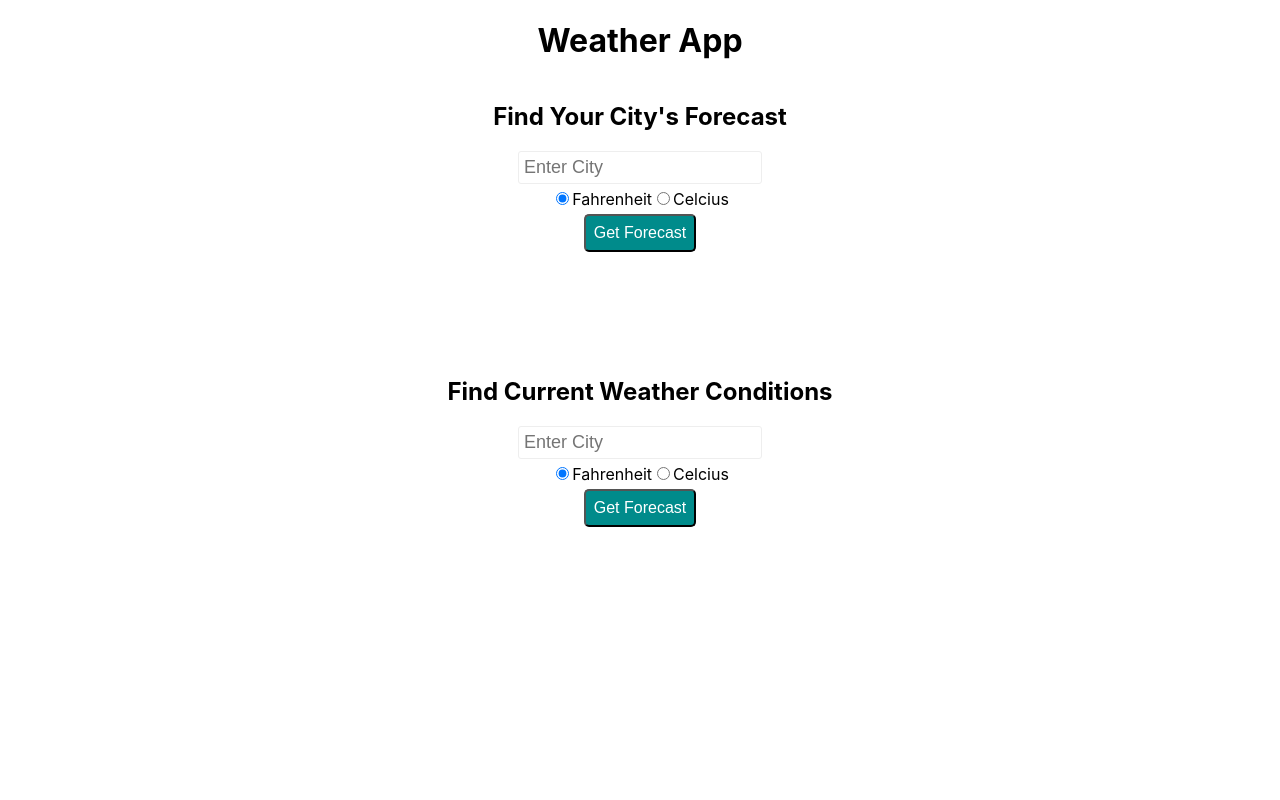
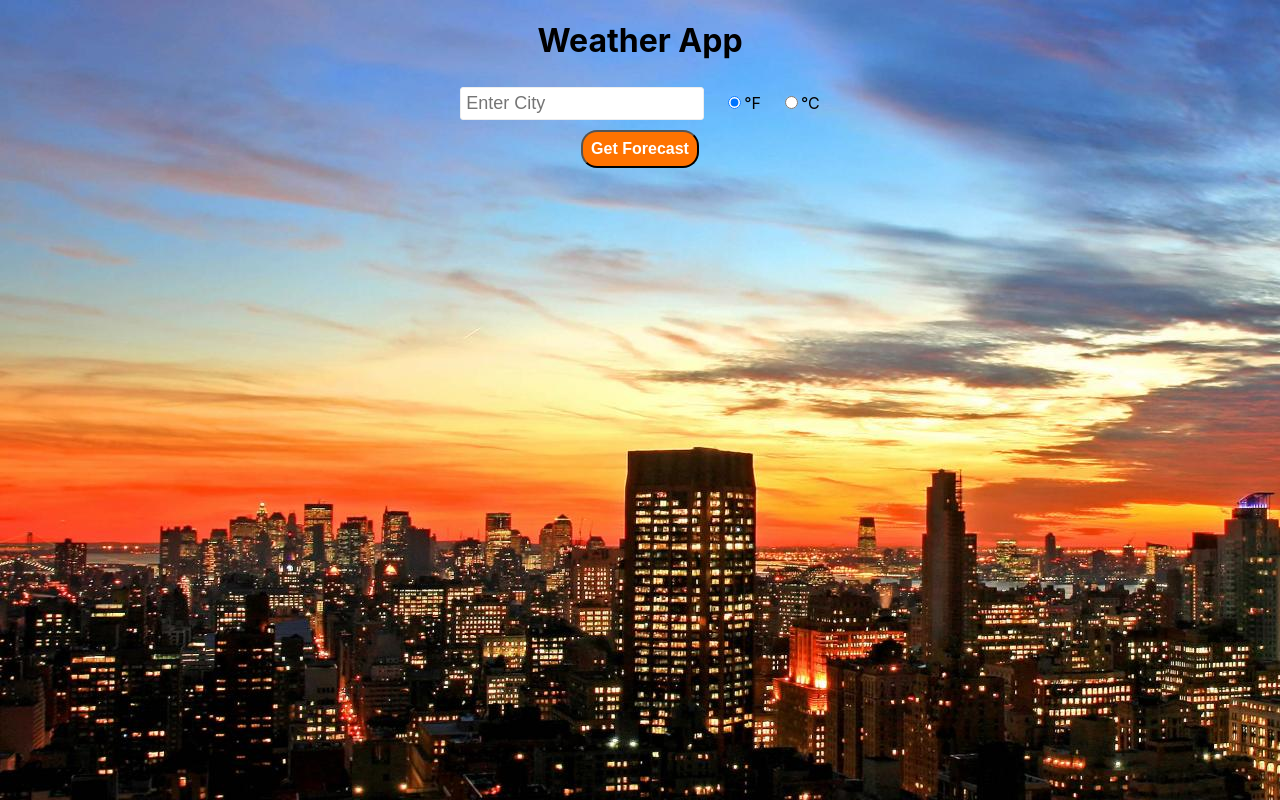
Before and after one commit to Revlisc/weatherApp, a React (Create React App) app: page / in a window 1280 px wide. Built offline with nearby package versions, Linux system fonts and the light colour scheme.

Commit message:
all data working, some styling

```diff
--- a/src/App.css
+++ b/src/App.css
@@ -3,6 +3,8 @@
   min-height: 100vh;
   flex-direction: column;
   display: flex;
+  background-image: url('./weatherbackground.jpg');
+
 }
 
 .App-logo {
--- a/src/App.js
+++ b/src/App.js
@@ -2,6 +2,7 @@ import logo from './logo.svg';
 import './App.css';
 import Forecast from './Components/Forecast/Forecast'
 import SevenDay from './Components/SevenDay/SevenDay'
+import ForecastCall from './Components/ForecastCall'
 
 function App() {
   return (
@@ -11,7 +12,7 @@ function App() {
       </div>
       <div>
         <Forecast />
-        <SevenDay />
+
       </div>
     </div>
   );
--- a/src/Components/Conditions/Condition.js
+++ b/src/Components/Conditions/Condition.js
@@ -10,9 +10,16 @@ const Conditions = (props) => {
            {props.loading && <div className='loading' />}
 
            {props.responseObj.cod === 200 ?
-               <div>
-                   <p><strong>{props.responseObj.name}</strong></p>
-                   <p>It is currently {Math.round(props.responseObj.main.temp)} degrees out with {props.responseObj.weather[0].description}.</p>
+               <div className='currentContainer'>
+                   <h2 className='cityHeader'><strong>{props.responseObj.name}</strong></h2>
+                   <div className='currentInfo'>
+                        <div ><img className="wicon" src={`http://openweathermap.org/img/wn/${props.responseObj.weather[0].icon}@4x.png`} alt="Weather icon"/></div>
+                        <h1 className='currentWeather'> {Math.round(props.responseObj.main.temp)}° </h1>
+                        <div className='extraInfo'>
+                            <p >{props.responseObj.weather[0].description}</p>
+                            <p >Humidity: {props.responseObj.main.humidity}%</p>
+                        </div>
+                    </div>
                </div>
            : null
            }
--- a/src/Components/Conditions/Conditions.css
+++ b/src/Components/Conditions/Conditions.css
@@ -18,7 +18,69 @@
     margin: 10px auto;
 }
 
+.dataRow {
+    display: inline-block;
+}
+
+.currentContainer {
+    border: 1px solid lightgray;
+    border-radius: 1rem;
+    text-align: center;
+    background-color: rgba(202, 209, 211, 0.75);
+    margin: 0 auto;
+    display: inline-block;
+}
+
+.currentWeather {
+    font-size: 72px;
+    display: inline-flex;
+    color:rgb(236, 242, 247);
+}
+
+.currentInfo {
+    display: flex;
+}
+
+.extraInfo {
+    display: block;
+    margin-top: 3rem;
+    margin-right: 2rem;
+    margin-left: 2rem;
+}
+
+.forecastContainer {
+    background-color: rgba(202, 209, 211, 0.9);
+    border: 1px solid gray;
+    border-radius: 1.5rem;
+    max-width: 60%;
+    margin: 0 auto;
+}
+
 @keyframes spin {
     0% {transform: rotate(0deg);}
     100% {transform: rotate(360deg);}
 }
+
+@media only screen and (max-width: 425px) {
+    .currentInfo {
+        display: block;
+    }
+
+    .currentWeather {
+        margin: 0;
+        padding: 0;
+    }
+}
+
+@media only screen and (max-width: 1120px) {
+    .forecastContainer {
+        max-width: 100%;
+    }
+}
+
+@media only screen and (max-width: 850px) {
+    .forecastContainer {
+        display: grid;
+        grid-template-columns: repeat(auto-fill,minmax(100px,1fr));
+    }
+}
--- a/src/Components/Forecast/Forecast.css
+++ b/src/Components/Forecast/Forecast.css
@@ -3,7 +3,7 @@
     border: 1px solid #EEEEEE;
     padding: 5px;
     border-radius: 3px;
-    display: block;
+    display: inline-block;
     margin: 5px auto;
 }
 .form:focus {
@@ -13,15 +13,21 @@
 }
 .selector {
     font-size: small;
+    margin-left: 1.5rem;
 }
 .button {
     display: block;
     margin: 10px auto;
     padding: .5rem;
     font-size: 1em;
-    background: darkcyan;
-    border-radius: 5px;
+    font-weight: bold;
+    background: rgb(255, 115, 0);
+    border-radius: 1rem;
     color: white;
     cursor: pointer;
     margin: 5px auto;
 }
+
+.searchbar {
+    display: inline-block;
+}
--- a/src/Components/Forecast/Forecast.js
+++ b/src/Components/Forecast/Forecast.js
@@ -1,5 +1,7 @@
 import React, { useState } from 'react';
 import Conditions from '../Conditions/Condition'
+import SevenDayConditions from '../SevenDayCondition/SevenDayCondition';
+import SevenDay from '../SevenDay/SevenDay';
 
 import './Forecast.css';
 
@@ -12,6 +14,9 @@ const Forecast = () => {
     let [error, setError] = useState(false)
     let [loading, setLoading] = useState(false)
 
+    let [clicked, setClicked] = useState(false)
+
+    //new additions
 
 
     function getForecast(e) {
@@ -56,27 +61,33 @@ const Forecast = () => {
         //{JSON.stringify(responseObj)}
         //</div>
     }
+    //<button className='button' type='button' onClick={() => <SevenDay city={city} unit={unit} />}>See full forecast</button>
+
 
     return (
         <div>
-            <h2>Find Your City's Forecast</h2>
 
-            <form onSubmit={getForecast}>
+            <form onSubmit={getForecast} className='searchbar'>
                 <input className='form' type='text' placeHolder='Enter City' maxLength='50' value={city} onChange={(e) => setCity(e.target.value)} />
                 <label>
                     <input className='selector' type='radio' name='units' checked={unit === 'imperial'} value='imperial' onChange={(e) => setUnit(e.target.value)} />
-                    Fahrenheit
+                    °F
                 </label>
                 <label>
                     <input className='selector' type='radio' name='units' checked={unit === 'metric'} value='metric' onChange={(e) => setUnit(e.target.value)} />
-                    Celcius
+                    °C
                 </label>
-                <button className='button' type='submit'>Get Forecast</button>
+                <button className='button' type='submit' onClick={() => setClicked(true)}>Get Forecast</button>
             </form>
 
             <Conditions responseObj={responseObj} error={error} loading={loading} />
+            {clicked ? <SevenDay city={city} unit={unit} /> : null }
         </div>
     )
+
+
 }
 
+
+
 export default Forecast;
--- /dev/null
+++ b/src/Components/ForecastCall.js
@@ -0,0 +1,19 @@
+import React from 'react'
+import Forecast from './Forecast/Forecast';
+import SevenDay from './SevenDay/SevenDay';
+
+const ForecastCall = () => {
+
+
+
+
+
+    return (
+        <div>
+            <Forecast />
+
+        </div>
+    )
+}
+
+export default ForecastCall;
--- a/src/Components/SevenDay/SevenDay.js
+++ b/src/Components/SevenDay/SevenDay.js
@@ -2,12 +2,12 @@ import React, { useState } from 'react';
 import SevenDayConditions from '../SevenDayCondition/SevenDayCondition';
 import '../Forecast/Forecast.css'
 
-const SevenDay = () => {
+const SevenDay = ({city, unit}) => {
 
     let [sevenData, setSevenData] = useState(null)
 
-    let [city, setCity] = useState('');
-    let [unit, setUnit] = useState('imperial');
+    // let [city, setCity] = useState('');
+    // let [unit, setUnit] = useState('imperial');
 
     let [error, setError] = useState(false)
     let [loading, setLoading] = useState(false)
@@ -16,7 +16,7 @@ const SevenDay = () => {
 
     function getSevenDay(e) {
 
-        e.preventDefault()
+        //e.preventDefault()
 
 
 
@@ -37,14 +37,8 @@ const SevenDay = () => {
     }
     //<SevenDayConditions sevenData={sevenData} />
     //<button onClick={getSevenDay}>Get Forecast</button>
-
-    return (
-        <div>
-           <h2>Find Current Weather Conditions</h2>
-
-
-
-           <form onSubmit={getSevenDay}>
+    /*
+    <form onSubmit={getSevenDay}>
                 <input
                     className='form'
                     type="text"
@@ -77,7 +71,12 @@ const SevenDay = () => {
                 </label>
                 <button className='button' type="submit">Get Forecast</button>
             </form>
+    */
 
+    return (
+        <div>
+
+            <button onClick={() => getSevenDay()} > click me</button>
            {sevenData && <SevenDayConditions sevenData={sevenData} />  }
        </div>
     )
--- a/src/Components/SevenDayCondition/SevenDayCondition.js
+++ b/src/Components/SevenDayCondition/SevenDayCondition.js
@@ -55,7 +55,7 @@ const Data = ({sevenData}) => {
 
 
     return (
-        <div>
+        <div className='forecastContainer'>
             {
                 dataArr.map(day => {
 
@@ -63,10 +63,16 @@ const Data = ({sevenData}) => {
 
                     const {feels_like, temp_max, temp_min, temp} = main
                     return (
-                        <div>
+                        <div className='dataRow'>
                             <h4>{dt_txt.slice(5, 10)}</h4>
                             <div ><img className="wicon" src={`http://openweathermap.org/img/wn/${day.weather[0].icon}@2x.png`} alt="Weather icon"/></div>
-                            <p>It is currently {Math.round(temp)}, but feels like {Math.round(feels_like)}, with a high of {temp_max} and low of {temp_min}. The weather is {day.weather[0].description}</p>
+                            <h3>{Math.round(temp)}</h3>
+                            <h5>{Math.round(feels_like)}</h5>
+                            <div className='highLow'>
+                                <p> {temp_max}° </p>
+                                <p> {temp_min}°</p>
+                            </div>
+                            <p> Expect {day.weather[0].description}</p>
                         </div>
 
                     )
@@ -90,7 +96,7 @@ const SevenDayConditions = ({ sevenData }) => {
         <div className='wrap'>
 
             <div>
-                <p><strong>{name}</strong></p>
+
                 <Data sevenData={sevenData} />
             </div>
 
```
Also changed, not shown: src/weatherbackground.jpg (added).
